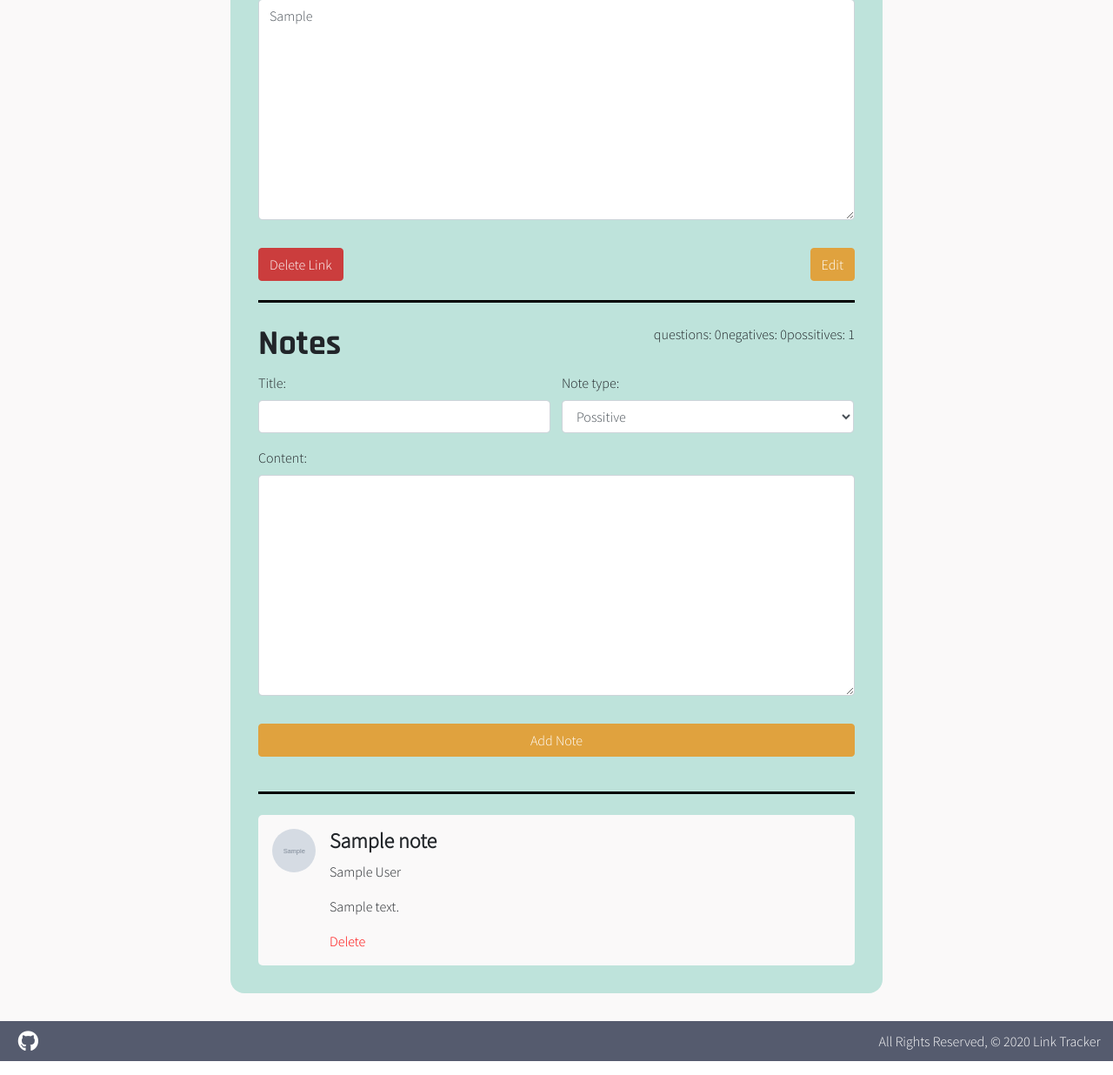
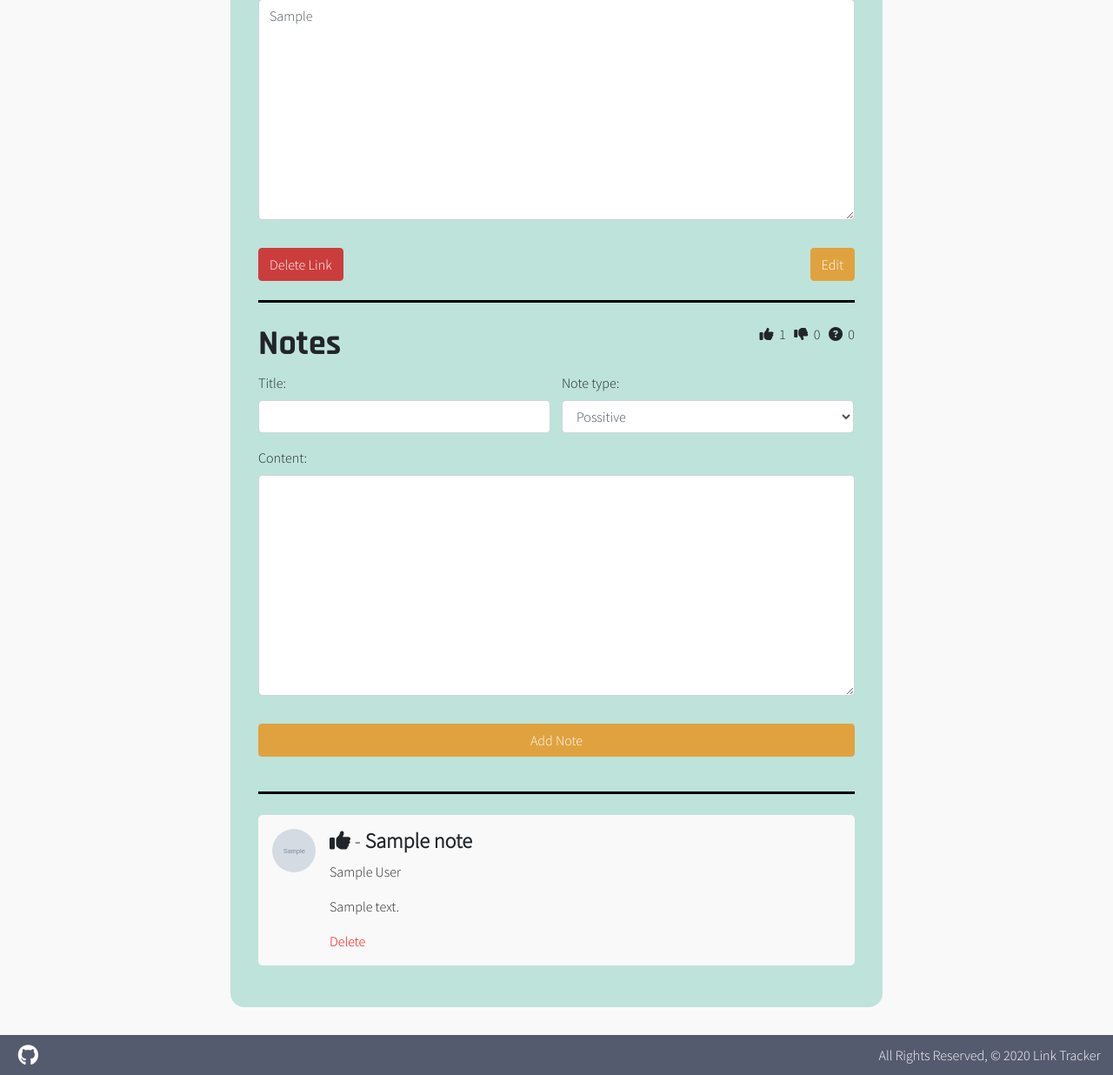
Before and after one commit to gc893/link-tracker, a Django app: page /links/1/ in a window 1280 px wide. Shown: the part 577-1813 px from the top of the page at 87% size. Run offline with Django 3.2, Linux system fonts and the light colour scheme; a user stored in the database is signed in; tables that the repository leaves empty hold one stand-in row (values such as "Sample post"); grey boxes marked "Sample" are stand-in pictures; some libraries are stand-ins or nearby versions.

Commit message:
add like,dislike and question icons

```diff
--- a/main_app/static/css/style.css
+++ b/main_app/static/css/style.css
@@ -169,6 +169,7 @@ pre {
   background-color: #FAF9F9;
   padding: 1em;
   border-radius: 5px;
+  margin-bottom: 1em;
 }
 
 .comment-image {
--- a/main_app/templates/main_app/detail.html
+++ b/main_app/templates/main_app/detail.html
@@ -31,10 +31,17 @@
             {% endif %}
     <hr />
     <br>
-    <h1 style="display: inline-block;">Notes</h1>
-    <p class="float-right"style="display: inline-block;">possitives: {{possitives}}</p>
-    <p class="float-right"style="display: inline-block;">negatives: {{negatives}}</p>
-    <p class="float-right" style="display: inline-block;">questions: {{questions}}</p>
+
+    <div style="display: flex; justify-content: space-between;">
+        <div>
+            <h1 style="display: inline-block;">Notes</h1>
+        </div>
+        <div style="display: flex;">
+            <p><i class="fas fa-thumbs-up"></i>&nbsp; {{possitives}}</p><div>&nbsp;&nbsp;&nbsp;</div>
+            <p><i class="fas fa-thumbs-down"></i>&nbsp; {{negatives}}</p><div>&nbsp;&nbsp;&nbsp;</div>
+            <p><i class="fas fa-question-circle"></i>&nbsp; {{questions}}</p>
+        </div>
+    </div>
 
     <form action="{% url 'notes_create' user.id link.id %}" method="post">
         {% csrf_token %}
@@ -72,7 +79,13 @@
                 <div class='comment-image' style="background-image: url('https://picsum.photos/50');"></div>
                 {% endif %}
                 <div style="display: flex; flex-direction: column;">
-                    <h4><b>{{note.title}}</b></h4>
+                    {% if note.note_type == 'p' %}
+                        <h4><i class="fas fa-thumbs-up"></i>&nbsp;-&nbsp;<b>{{note.title}}</b></h4>
+                    {% elif note.note_type == 'n' %}
+                        <h4><i class="fas fa-thumbs-down"></i>&nbsp;-&nbsp;<b>{{note.title}}</b></h4>
+                    {% else %}
+                        <h4><i class="fas fa-question-circle"></i>&nbsp;-&nbsp;<b>{{note.title}}</b></h4>
+                    {% endif %}
                     <p>{{note.user}}</p>
                     <p>{{note.content}}</p>
                     {% if note.user.id == user.id %}
```
